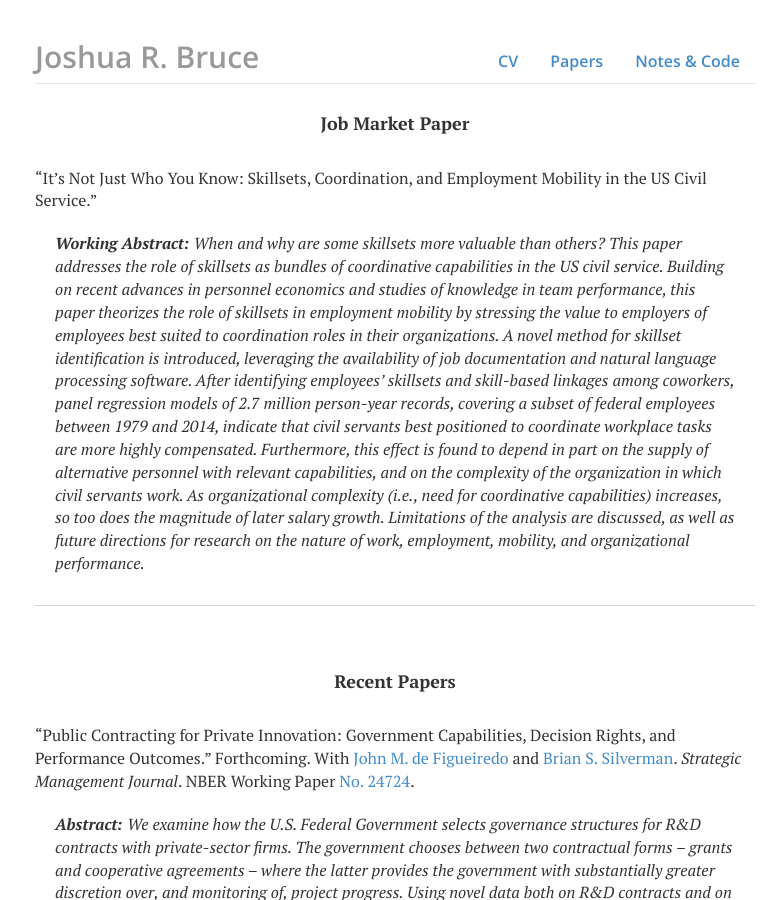
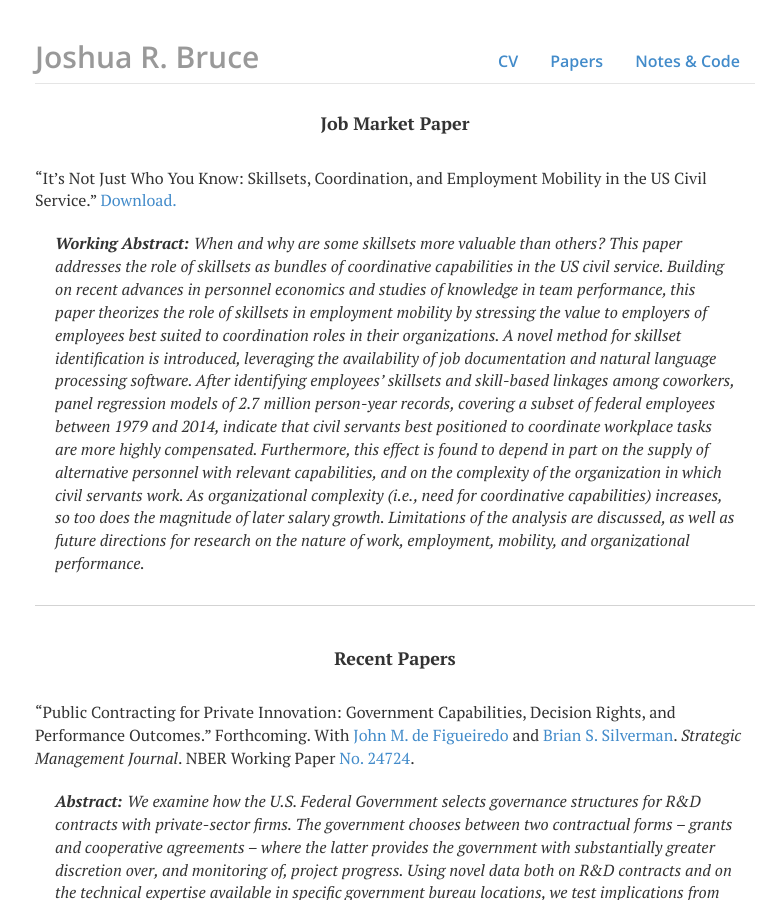
Before and after one commit to joshuarbruce/joshuarbruce.github.io, a Jekyll site: the page built from papers/index.html, in a window 1280 px wide and 900 px high. Shown: the whole window, without its empty margins (245-1018 px from the left). Built offline with Jekyll 4.4.1, drawn with Linux system fonts in a browser that asks for light colours; nearby versions of some CDN libraries.

Commit message:
Update index.html

```diff
--- a/papers/index.html
+++ b/papers/index.html
@@ -7,10 +7,11 @@ description: list of Joshua R. Bruce's papers, published and in various states o
 <div>
 	<center><h4>Job Market Paper</h4></center>
 	<br>
-	<p>&ldquo;It’s Not Just Who You Know: Skillsets, Coordination, and Employment Mobility in the US Civil Service.&rdquo;</p>
+	<p>&ldquo;It’s Not Just Who You Know: Skillsets, Coordination, and Employment Mobility in the US Civil Service.&rdquo; <a href="/files/Job Market Paper - Joshua Bruce.pdf" target="_blank" title="Download.">Download.</a></p>
+
 	<blockquote style="border-left:none"><i><b>Working Abstract: </b>When and why are some skillsets more valuable than others? This paper addresses the role of skillsets as bundles of coordinative capabilities in the US civil service. Building on recent advances in personnel economics and studies of knowledge in team performance, this paper theorizes the role of skillsets in employment mobility by stressing the value to employers of employees best suited to coordination roles in their organizations. A novel method for skillset identification is introduced, leveraging the availability of job documentation and natural language processing software. After identifying employees’ skillsets and skill-based linkages among coworkers, panel regression models of 2.7 million person-year records, covering a subset of federal employees between 1979 and 2014, indicate that civil servants best positioned to coordinate workplace tasks are more highly compensated. Furthermore, this effect is found to depend in part on the supply of alternative personnel with relevant capabilities, and on the complexity of the organization in which civil servants work. As organizational complexity (i.e., need for coordinative capabilities) increases, so too does the magnitude of later salary growth. Limitations of the analysis are discussed, as well as future directions for research on the nature of work, employment, mobility, and organizational performance.</i></blockquote>
 	<p><center><div style="height: 1px; background-color:lightgrey; width:100%; margin-top: 10px; margin-bottom: 10px"></div></center></p><br>
-	<br>
+
 	<center><h4>Recent Papers</h4></center>
 	<br>
   	<p>&ldquo;Public Contracting for Private Innovation: Government Capabilities, Decision Rights, and Performance Outcomes.&rdquo; Forthcoming. With <a href="https://law.duke.edu/fac/defigueiredo/" target="_blank">John M. de Figueiredo</a> and <a href="http://www.rotman.utoronto.ca/FacultyAndResearch/Faculty/FacultyBios/Silverman" target="_blank">Brian S. Silverman</a>. <i>Strategic Management Journal</i>. NBER Working Paper <a href="https://www.nber.org/papers/w24724" target="_blank">No. 24724</a>.</p>
```
